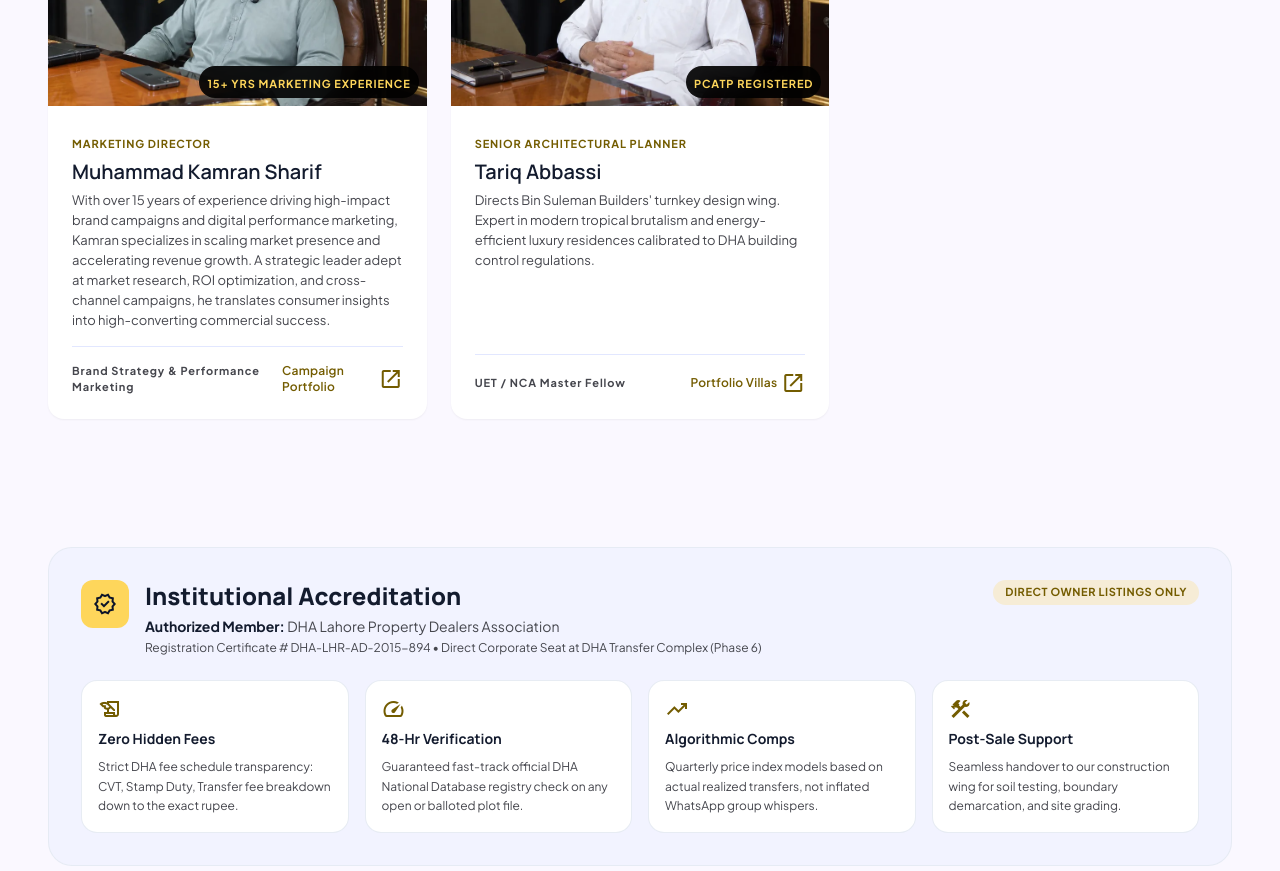
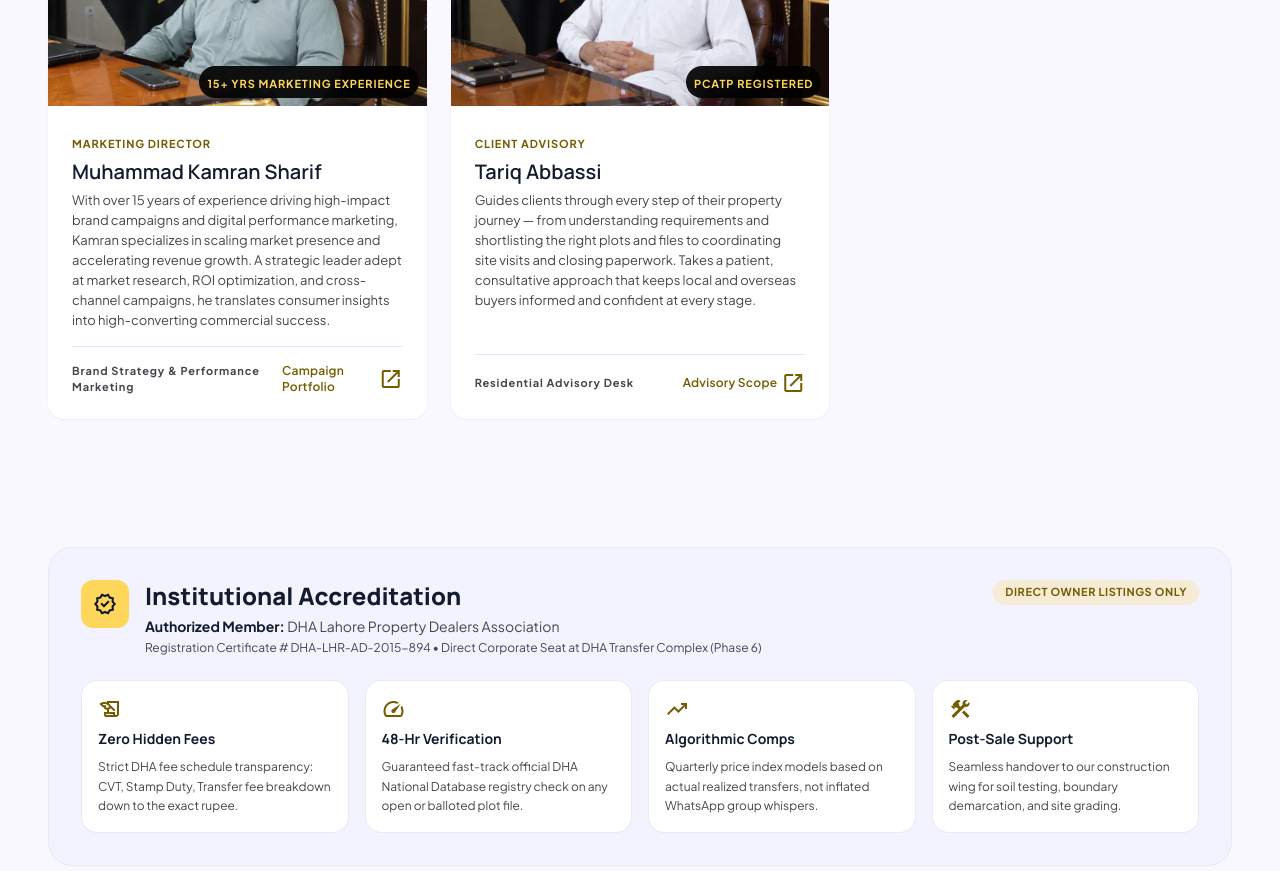
Before and after one commit to sidrafb12100-bit/Bin-Suleman-Real-Estate, a Next.js app in the folder next/: page /about in a window 1280 px wide. Shown: the part 3080-3951 px from the top of the page. Built offline with nearby package versions, Linux system fonts and the light colour scheme.

Commit message:
Update Tariq Abbassi to Client Advisory with matching bio/footer/link

```diff
--- a/next/src/content/team.ts
+++ b/next/src/content/team.ts
@@ -47,11 +47,11 @@ export const leaders: Leader[] = [
   },
   {
     name: 'Tariq Abbassi',
-    role: 'Senior Architectural Planner',
+    role: 'Client Advisory',
     badge: 'PCATP Registered',
-    bio: "Directs Bin Suleman Builders' turnkey design wing. Expert in modern tropical brutalism and energy-efficient luxury residences calibrated to DHA building control regulations.",
-    footer: 'UET / NCA Master Fellow',
-    linkLabel: 'Portfolio Villas',
+    bio: 'Guides clients through every step of their property journey — from understanding requirements and shortlisting the right plots and files to coordinating site visits and closing paperwork. Takes a patient, consultative approach that keeps local and overseas buyers informed and confident at every stage.',
+    footer: 'Residential Advisory Desk',
+    linkLabel: 'Advisory Scope',
     image: '/images/Tariq Abbassi.webp',
   },
 ];
```
Also changed, not shown: 2 other files (tests, documents, lock files or other folders).
